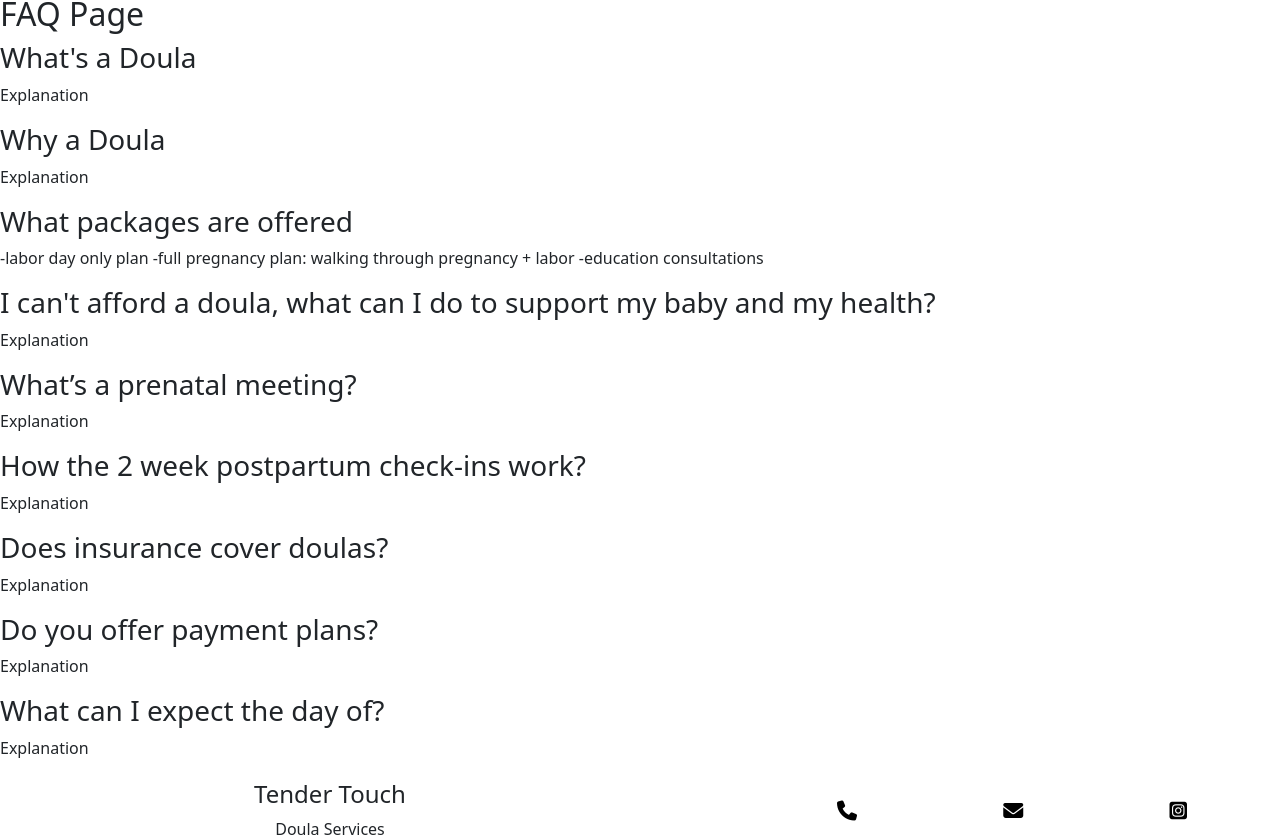
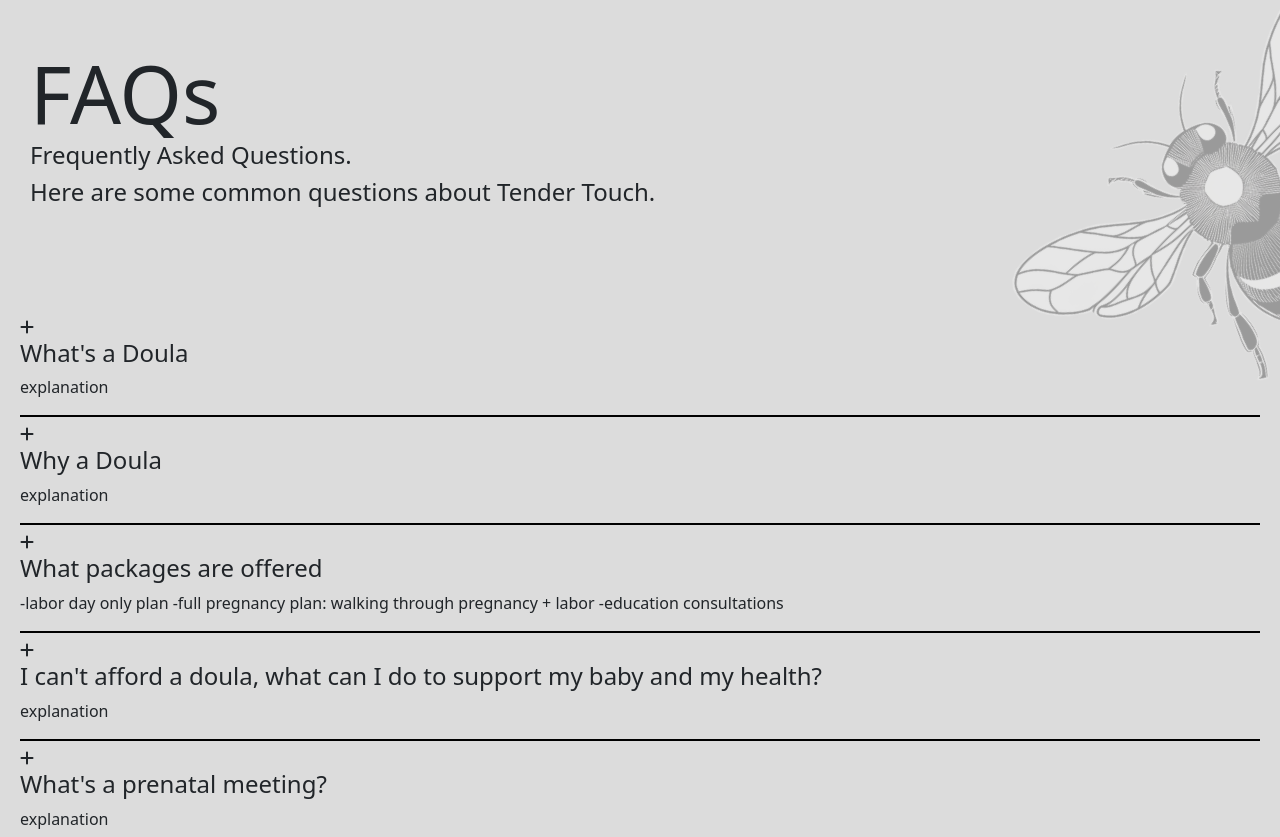
Before and after one commit to AHudg/holistic, a React (Vite) app: page /faqs in a window 1280 px wide. Shown: the part 345-1182 px from the top of the page. Built offline with nearby package versions, Linux system fonts and the light colour scheme.

Commit message:
Added background style, styled header, used .map for questions and answers, added + sign for questions

```diff
--- a/src/components/Footer/Footer.jsx
+++ b/src/components/Footer/Footer.jsx
@@ -1,5 +1,6 @@
 import { useState } from "react";
 
+import PageBreak from "../PageBreak/PageBreak.jsx";
 import PrivacyPolicy from "../Legal/PrivacyPolicy.jsx";
 import ToS from "../Legal/ToS.jsx";
 import "./footer.css";
@@ -19,6 +20,8 @@ function Footer({ setModalClass }) {
   };
 
   return (
+    <div>
+      <PageBreak />
       <footer id="footer">
         <div>
           <div className="logo">
@@ -59,6 +62,7 @@ function Footer({ setModalClass }) {
           <div></div>
         )}
       </footer>
+    </div>
   );
 }
 
--- a/src/components/Footer/footer.css
+++ b/src/components/Footer/footer.css
@@ -1,7 +1,6 @@
 footer {
   display: flex;
   flex-direction: column;
-  margin: 20px;
 }
 
 footer > div {
@@ -17,8 +16,8 @@ footer > div {
   width: 50%;
 }
 
-h4 {
-  margin: 0;
+.logo > h4 {
+  margin-bottom: 0;
 }
 
 .footerContact {
--- a/src/pages/Contact/Contact.jsx
+++ b/src/pages/Contact/Contact.jsx
@@ -90,8 +90,6 @@ function Contact({}) {
           Submit
         </button>
       </form>
-
-      <PageBreak />
     </section>
   );
 }
--- a/src/pages/FAQs/FAQs.jsx
+++ b/src/pages/FAQs/FAQs.jsx
@@ -1,32 +1,53 @@
+import bee from "../../assets/beeCutout.png";
 import "./faqs.css";
 
 function FAQs({}) {
+  let iterator = -1;
+  const questions = [
+    "What's a Doula",
+    "Why a Doula",
+    "What packages are offered",
+    "I can't afford a doula, what can I do to support my baby and my health?",
+    "What's a prenatal meeting?",
+    "How the 2 week postpartum check-ins work?",
+    "Does insurance cover doulas?",
+    "Do you offer payment plans?",
+    "What can I expect the day of?",
+  ];
+  const answers = [
+    "explanation",
+    "explanation",
+    "-labor day only plan -full pregnancy plan: walking through pregnancy + labor -education consultations",
+    "explanation",
+    "explanation",
+    "explanation",
+    "explanation",
+    "Explanation",
+    "Explanation!",
+  ];
+
   return (
-    <section>
-      <h2>FAQ Page</h2>
-      <h3>What's a Doula</h3>
-      <p>Explanation</p>
-      <h3>Why a Doula</h3>
-      <p>Explanation</p>
-      <h3>What packages are offered</h3>
-      <p>
-        -labor day only plan -full pregnancy plan: walking through pregnancy +
-        labor -education consultations
-      </p>
-      <h3>
-        I can't afford a doula, what can I do to support my baby and my health?
-      </h3>
-      <p>Explanation</p>
-      <h3>What’s a prenatal meeting?</h3>
-      <p>Explanation</p>
-      <h3>How the 2 week postpartum check-ins work?</h3>
-      <p>Explanation</p>
-      <h3>Does insurance cover doulas?</h3>
-      <p>Explanation</p>
-      <h3>Do you offer payment plans?</h3>
-      <p>Explanation</p>
-      <h3>What can I expect the day of?</h3>
-      <p>Explanation</p>
+    <section className="faqSection">
+      <div className="bgContainer">
+        <img src={bee} className="faqBackground"></img>
+      </div>
+      <div className="faqHeader">
+        <h2>FAQs</h2>
+        <h3>Frequently Asked Questions.</h3>
+        <h3>Here are some common questions about Tender Touch.</h3>
+      </div>
+      <div>
+        {questions.map((question) => {
+          iterator++;
+          return (
+            <div className="faq">
+              <i className="fa-solid fa-plus"></i>
+              <h4 className="question">{question}</h4>
+              <p className="answer">{answers[iterator]}</p>
+            </div>
+          );
+        })}
+      </div>
     </section>
   );
 }
--- a/src/pages/FAQs/faqs.css
+++ b/src/pages/FAQs/faqs.css
@@ -1,3 +1,50 @@
+.faqSection {
+  background-color: gainsboro;
+}
+
+.bgContainer {
+  width: 100vw;
+  height: 100vh;
+  position: absolute;
+  overflow: hidden;
+}
+
+.faqBackground {
+  width: 450px;
+  height: auto;
+  rotate: -45deg;
+  position: absolute;
+  top: 70px;
+  right: -200px;
+  opacity: 0.3;
+}
+
+.faqHeader {
+  padding: 50px 30px;
+  margin-bottom: 50px;
+}
+
+.faqHeader > h2 {
+  font-size: 5rem;
+  margin: 0;
+}
+
+.faqHeader > h3 {
+  font-size: 1.5rem;
+  font-weight: lighter;
+}
+
+.faq {
+  border-bottom: black 2px solid;
+  margin: 5px 20px;
+}
+
+.question {
+}
+
+.answer {
+}
+
 @media screen and (min-width: 575px) {
 }
 
```
Lines whose indentation alone changed are shown as unchanged.
